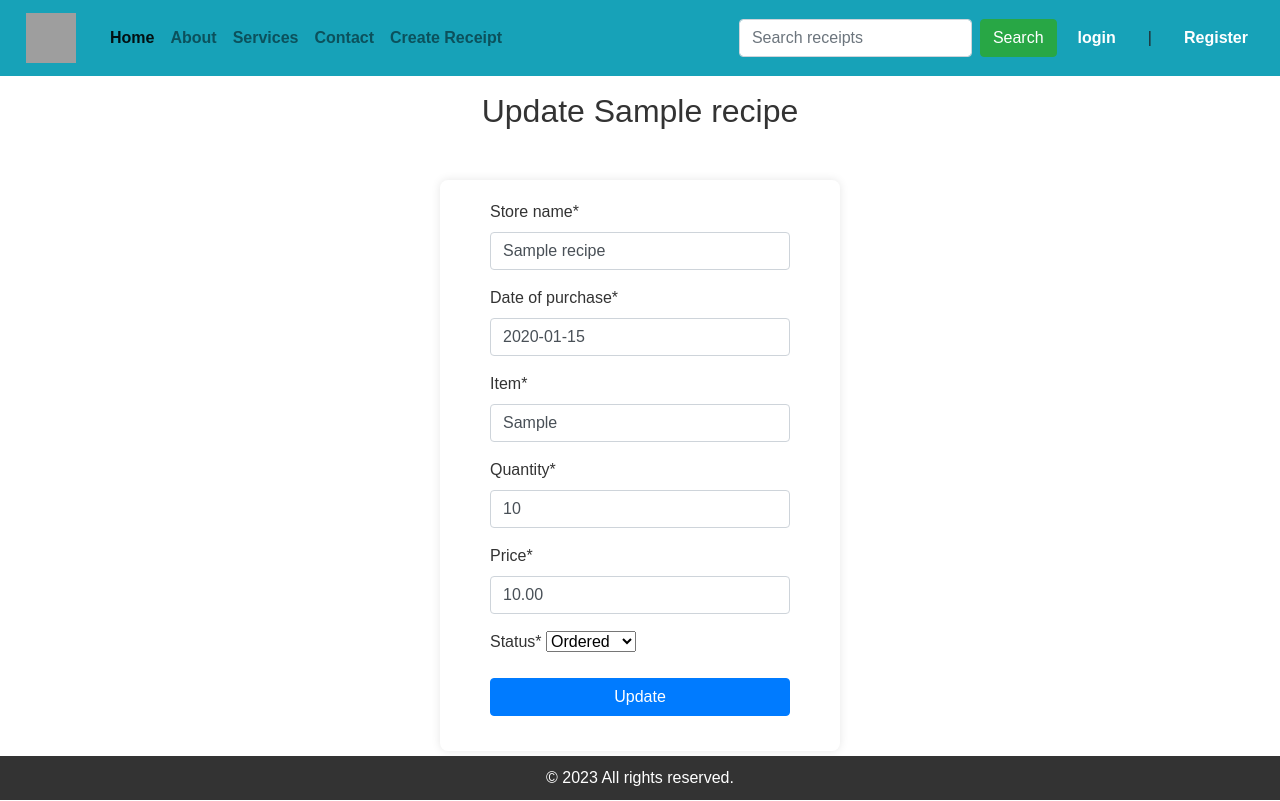
After one commit to SaberHardy/RecieptTracker, a Django app: page /update_receipt/1/ in a window 1280 px wide. The commit adds this page. Run offline with Django 5.2, Linux system fonts and the light colour scheme; tables that the repository leaves empty hold one stand-in row (values such as "Sample post"); some libraries are stand-ins or nearby versions; grey boxes are pictures that could not be loaded.

Commit message:
update item

```diff
--- a/templates/trackApp/base.html
+++ b/templates/trackApp/base.html
@@ -1,4 +1,7 @@
 {% load static %}
+{% load crispy_forms_tags %}
+
+
 <!DOCTYPE html>
 <html lang="en">
 <head>
@@ -6,6 +9,7 @@
     <meta name="viewport" content="width=device-width, initial-scale=1.0">
     <link rel="stylesheet" href="https://stackpath.bootstrapcdn.com/bootstrap/4.5.2/css/bootstrap.min.css">
     <link rel="stylesheet" href="{% static 'css/styles.css' %}">
+    <link rel="stylesheet" href="https://cdn.jsdelivr.net/npm/bootstrap-icons@1.11.2/font/bootstrap-icons.min.css">
     <title>Your Website</title>
 </head>
 <body>
--- /dev/null
+++ b/templates/trackApp/update_item.html
@@ -0,0 +1,21 @@
+{% extends 'trackApp/base.html' %}
+{% load crispy_forms_tags %}
+
+{% block content %}
+    <h2 class="text-center my-3">Update {{ item_to_update.store_name }}</h2>
+    <div class="container">
+        <div class="col justify-content-center">
+            <form method="post" enctype="multipart/form-data"
+                  action="{% url 'update_receipt' item_to_update.id %}"
+                  class="uniForm col-md-12">
+                {% csrf_token %}
+
+                <div class="form-fields">
+                    {{ form|crispy }}
+                </div>
+
+                <input type="submit" class="btn btn-primary text-center" value="Update">
+            </form>
+        </div>
+    </div>
+{% endblock %}
--- a/trackApp/urls.py
+++ b/trackApp/urls.py
@@ -9,4 +9,5 @@ urlpatterns = [
     path('track_item/', views.track_item, name='track_item'),
     path('delete_item/<int:id>/', views.delete_item, name='delete_item'),
     path('create_receipt/', views.create_receipt, name='create_receipt'),
+    path('update_receipt/<int:id>/', views.update_receipt, name='update_receipt'),
 ]
--- a/trackApp/views.py
+++ b/trackApp/views.py
@@ -75,3 +75,20 @@ def create_receipt(request):
     else:
         # Handle form errors gracefully (optional)
         return render(request, 'trackApp/create_receipt.html', {'form': form})
+
+
+def update_receipt(request, id):
+    context = {}
+
+    item_to_update = Recipe.objects.get(id=id)
+    form = RecipeForm(request.POST or None, instance=item_to_update)
+
+    if form.is_valid():
+        form.save()
+        return redirect("index")
+    else:
+        print("Form is not valid:", form.errors)
+
+    context['form'] = form
+    context['item_to_update'] = item_to_update
+    return render(request, "trackApp/update_item.html", context)
```
Also changed, not shown: recieptTrack/settings.py (+7 -7 lines), templates/trackApp/index.html (+6 -1 lines).
